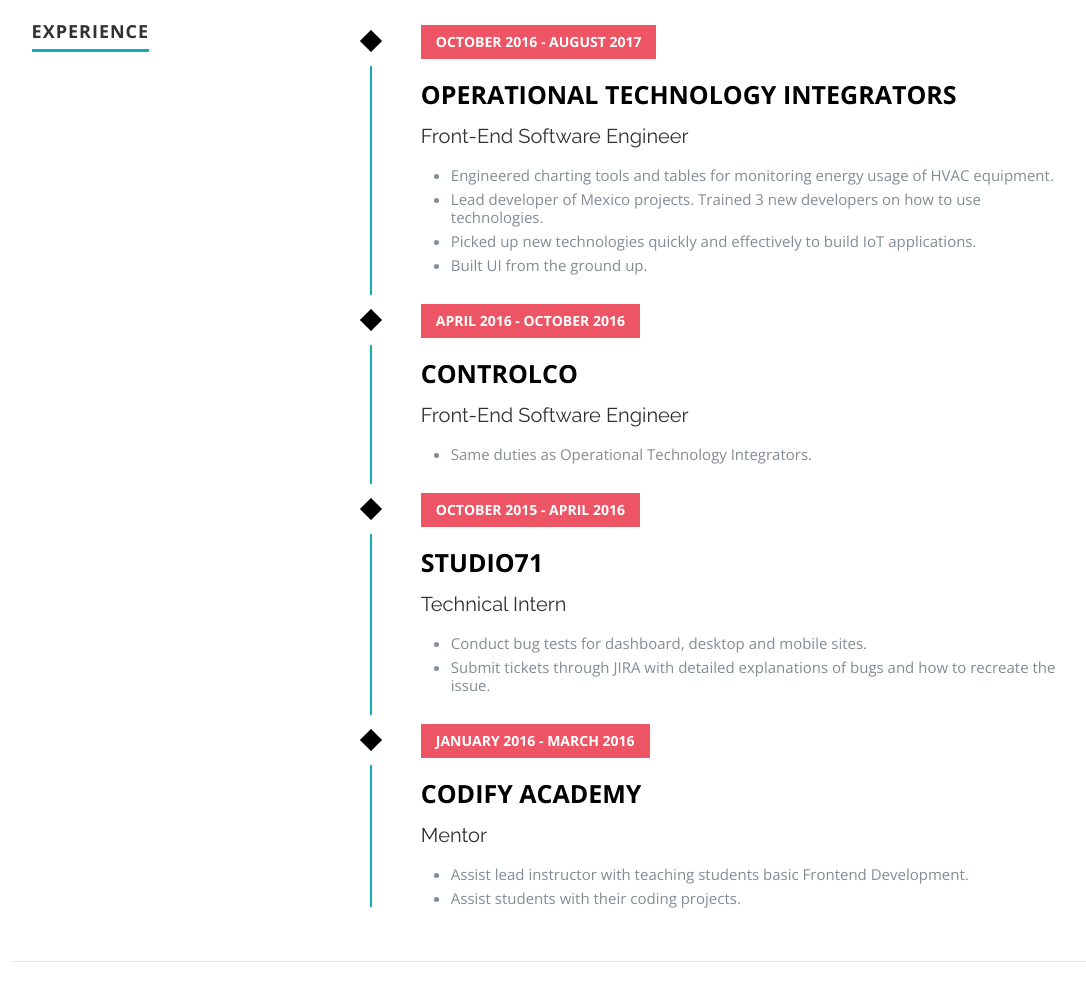
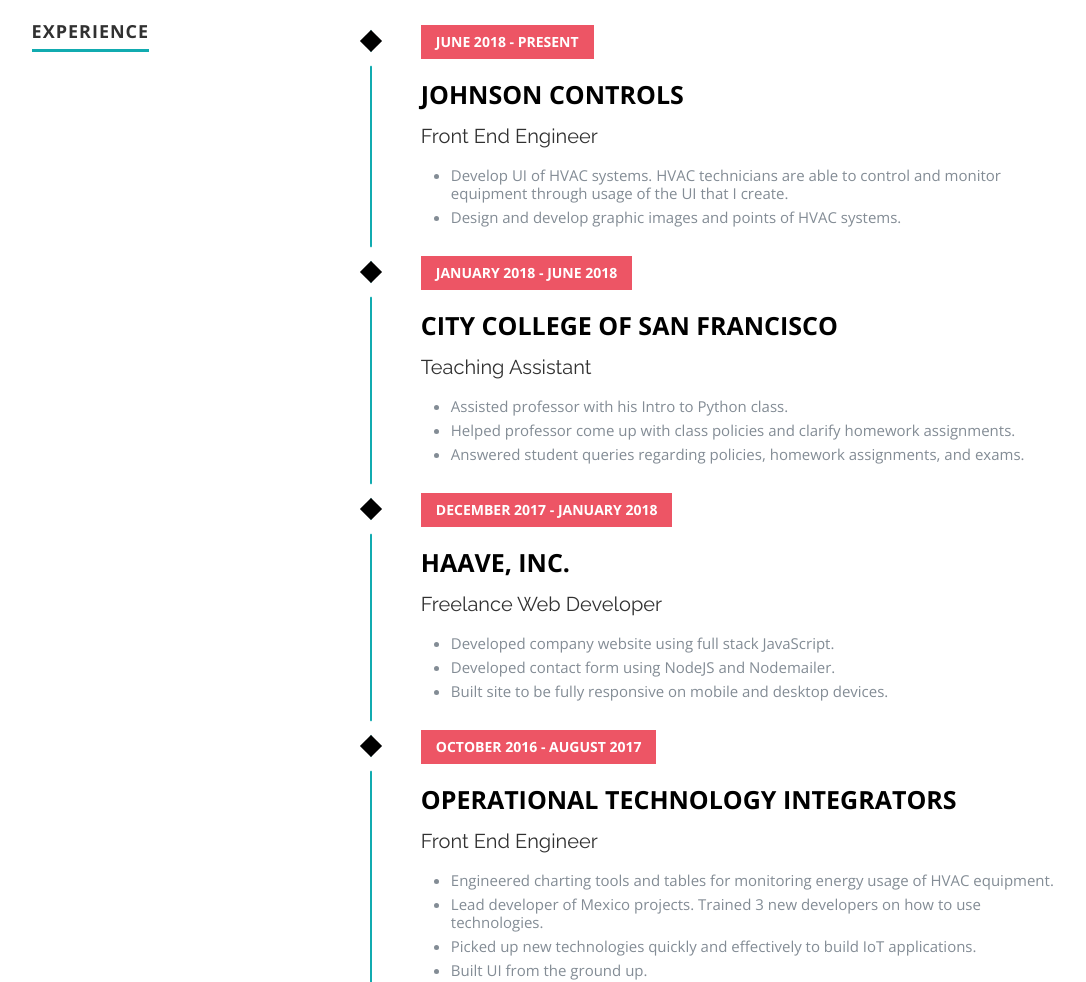
Before and after one commit to sbjacobs231/MyPortfolio, a plain HTML site: page index.html in a window 1280 px wide. Shown: the part 1620-2602 px from the top of the page, without its empty margins (14-1100 px from the left). Drawn offline with nearby package versions, Linux system fonts and the light colour scheme.

Commit message:
added CCSF and Johnson Controls Experience

```diff
--- a/index.html
+++ b/index.html
@@ -53,7 +53,7 @@
 
       <nav id="m-nav">
 
-         <a class="mobile-btn" href="#m-nav" title="Show navigation">Show navigation</a>
+        <a class="mobile-btn" href="#m-nav" title="Show navigation">Show navigation</a>
 	      <a class="mobile-btn" href="#" title="Hide navigation">Hide navigation</a>
 
          <ul id="nav" class="nav">
@@ -61,7 +61,6 @@
             <li><a class="smoothscroll" href="#about">About Me</a></li>
             <li><a class="smoothscroll" href="#resume">Resume</a></li>
             <li><a class="smoothscroll" href="#portfolio">Portfolio</a></li>
-            <!--<li><a class="smoothscroll" href="#testimonials">Testimonials</a></li>-->
             <li><a class="smoothscroll" href="#contact">Contact</a></li>
          </ul> <!-- end #nav -->
 
@@ -70,7 +69,7 @@
       <div class="row banner">
          <div class="banner-text">
             <h1 class="responsive-headline wow zoomIn"><span>Sky Jacobson</span></h1>
-            <h1 class="wow fadeInUp">Front-End Developer</h1>
+            <h1 class="wow fadeInUp">Web Developer</h1>
             <!--<h3 class="wow fadeInUp">A passionate <span>Front-End Developer</span> creating modern and responsive design for <span>Web</span> and <span>Mobile</span> development. <br> Scroll down to learn more <a class="smoothscroll" href="#about">about me</a>.</h3>
             <hr />-->
          </div>
@@ -112,7 +111,7 @@
 
             <img class="profile-pic wow zoomIn"  src="images/profile.jpg" alt="" />
               <h2>Sky Jacobson</h2>
-              <h3>Front-End Developer</h3>
+              <h3>Web Developer</h3>
             </div> <!-- Profile Picture -->
          </div>
 
@@ -158,9 +157,47 @@
               <li class="timeline-event">
                 <label class="timeline-event-icon"></label>
                 <div class="timeline-event-copy">
+                  <p class="timeline-event-thumbnail">June 2018 - Present</p>
+                  <h3>Johnson Controls</h3>
+                  <h4>Front End Engineer</h4>
+                  <ul style="list-style: disc;margin-bottom: 30px;">
+                    <li>Develop UI of HVAC systems. HVAC technicians are able to control and monitor equipment through usage of the UI that I create.</li>
+                    <li>Design and develop graphic images and points of HVAC systems.</li>
+                  </ul>
+                </div>
+              </li>
+              <li class="timeline-event">
+                <label class="timeline-event-icon"></label>
+                <div class="timeline-event-copy">
+                  <p class="timeline-event-thumbnail">January 2018 - June 2018</p>
+                  <h3>City College of San Francisco</h3>
+                  <h4>Teaching Assistant</h4>
+                  <ul style="list-style: disc;margin-bottom: 30px;">
+                    <li>Assisted professor with his Intro to Python class.</li>
+                    <li>Helped professor come up with class policies and clarify homework assignments.</li>
+                    <li>Answered student queries regarding policies, homework assignments, and exams.</li>
+                  </ul>
+                </div>
+              </li>
+              <li class="timeline-event">
+                <label class="timeline-event-icon"></label>
+                <div class="timeline-event-copy">
+                  <p class="timeline-event-thumbnail">December 2017 - January 2018</p>
+                  <h3>Haave, Inc.</h3>
+                  <h4>Freelance Web Developer</h4>
+                  <ul style="list-style: disc;margin-bottom: 30px;">
+                    <li>Developed company website using full stack JavaScript.</li>
+                    <li>Developed contact form using NodeJS and Nodemailer.</li>
+                    <li>Built site to be fully responsive on mobile and desktop devices.</li>
+                  </ul>
+                </div>
+              </li>
+              <li class="timeline-event">
+                <label class="timeline-event-icon"></label>
+                <div class="timeline-event-copy">
                   <p class="timeline-event-thumbnail">October 2016 - August 2017</p>
                   <h3>Operational Technology Integrators</h3>
-                  <h4>Front-End Software Engineer</h4>
+                  <h4>Front End Engineer</h4>
                   <ul style="list-style: disc;margin-bottom: 30px;">
                     <li>Engineered charting tools and tables for monitoring energy usage of HVAC equipment.</li>
                     <li>Lead developer of Mexico projects. Trained 3 new developers on how to use technologies.</li>
@@ -174,9 +211,9 @@
                 <div class="timeline-event-copy">
                   <p class="timeline-event-thumbnail">April 2016 - October 2016</p>
                   <h3>Controlco</h3>
-                  <h4>Front-End Software Engineer</h4>
+                  <h4>Front End Engineer</h4>
                   <ul style="list-style: disc;margin-bottom: 30px;">
-                    <li>Same duties as Operational Technology Integrators.</li>
+                    <li>Same duties at Operational Technology Integrators.</li>
                   </ul>
                 </div>
               </li>
@@ -187,8 +224,8 @@
                   <h3>Studio71</h3>
                   <h4>Technical Intern</h4>
                   <ul style="list-style: disc;margin-bottom: 30px;">
-                    <li>Conduct bug tests for dashboard, desktop and mobile sites.</li>
-                    <li>Submit tickets through JIRA with detailed explanations of bugs and how to recreate the issue.</li>
+                    <li>Conducted bug tests for dashboard, desktop and mobile sites.</li>
+                    <li>Submitted tickets through JIRA with detailed explanations of bugs and how to recreate the issue.</li>
                   </ul>
                 </div>
               </li>
@@ -199,8 +236,8 @@
                   <h3>Codify Academy</h3>
                   <h4>Mentor</h4>
                   <ul style="list-style: disc;margin-bottom: 30px;">
-                    <li>Assist lead instructor with teaching students basic Frontend Development.</li>
-                    <li>Assist students with their coding projects. </li>
+                    <li>Assisted lead instructor with teaching students basic Front End Development.</li>
+                    <li>Assisted students with their coding projects to put on their portfolio websites.</li>
                   </ul>
                 </div>
               </li>
```
Also changed, not shown: 1 other file.
